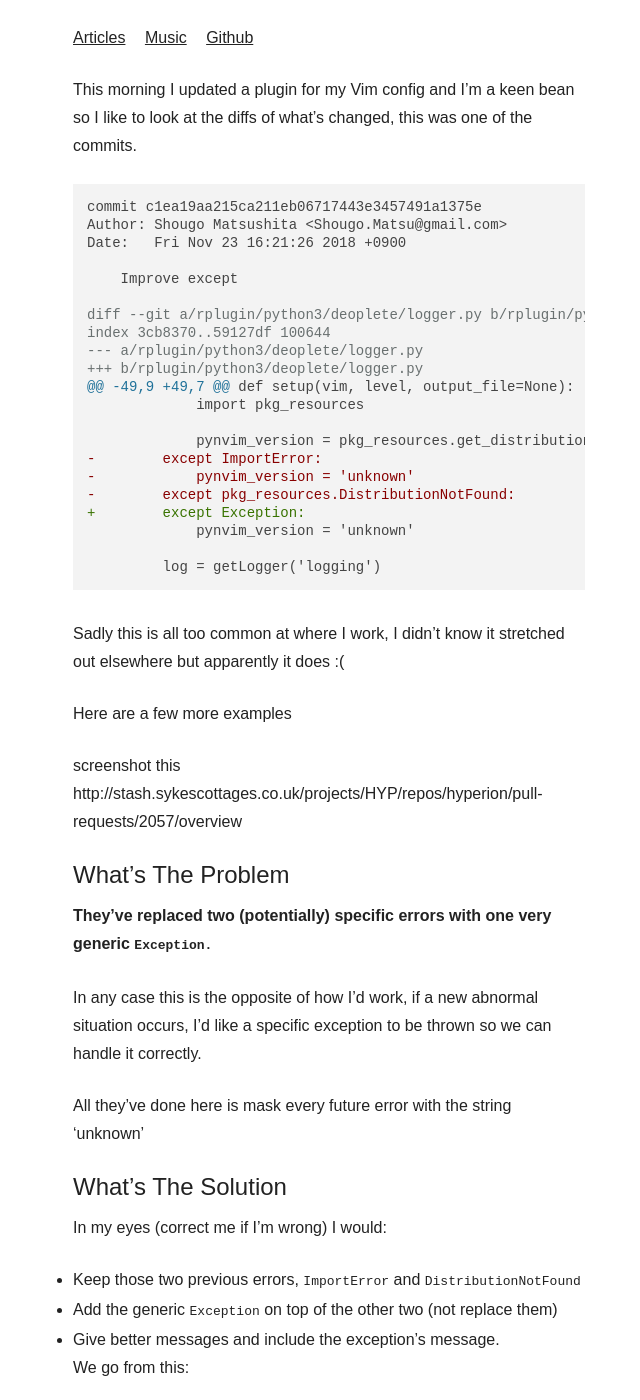
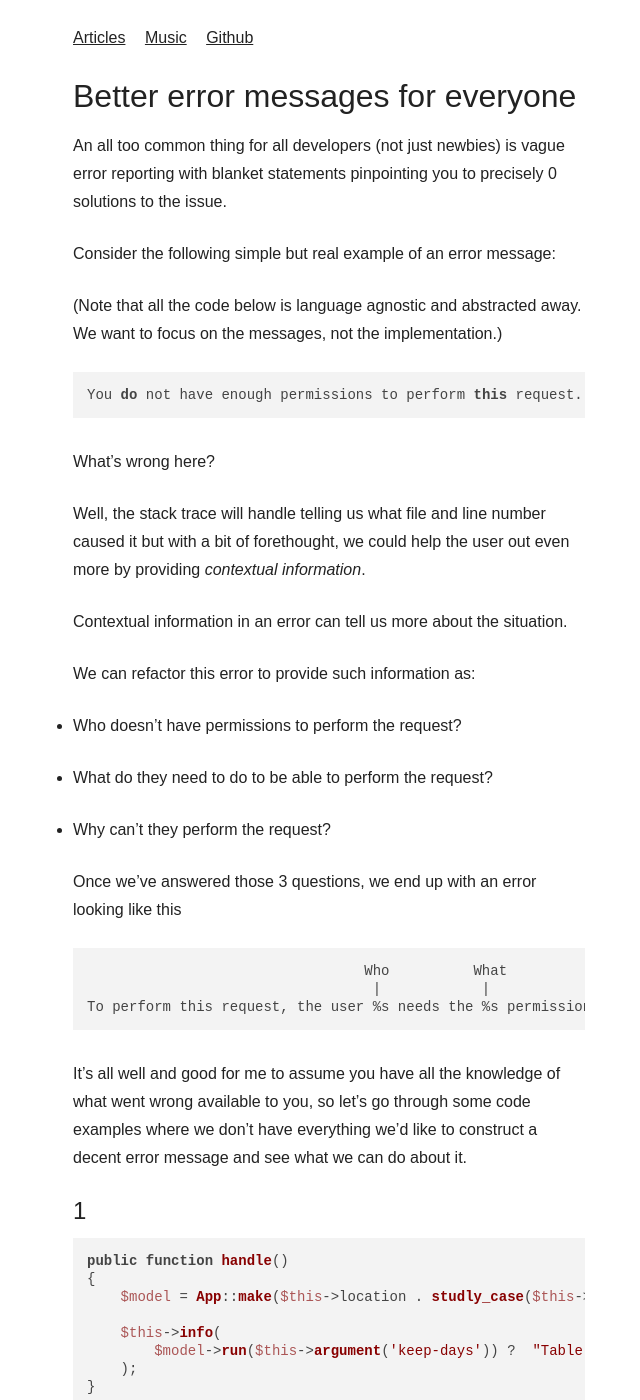
Before and after one commit to joereynolds/joereynolds.github.io, a Jekyll site: the page built from drafts/2018-11-23-your-error-messages-suck.md, in a window 1280 px wide and 1400 px high. Shown: the whole window, without its empty margins (311-951 px from the left). Built offline with Jekyll 4.4.1, drawn with Linux system fonts in a browser that asks for light colours; nearby versions of some CDN libraries; some web fonts are replaced; our own code applies the rules of GitHub Pages for plain Markdown files; some of the changed text lies outside the part shown.

Commit message:
Update error message article

````diff
--- a/drafts/2018-11-23-your-error-messages-suck.md
+++ b/drafts/2018-11-23-your-error-messages-suck.md
@@ -1,75 +1,135 @@
-This morning I updated a plugin for my Vim config and I'm a keen bean so I like
-to look at the diffs of what's changed, this was one of the commits.
+# Better error messages for everyone
+
+An all too common thing for all developers (not just newbies) is vague error
+reporting with blanket statements pinpointing you to precisely 0 solutions to
+the issue.
+
+Consider the following simple but real example of an error message:
+
+(Note that all the code below is language agnostic and abstracted away. We
+want to focus on the messages, not the implementation.)
 
 ```
-commit c1ea19aa215ca211eb06717443e3457491a1375e
-Author: Shougo Matsushita <Shougo.Matsu@gmail.com>
-Date:   Fri Nov 23 16:21:26 2018 +0900
-
-    Improve except
-
-diff --git a/rplugin/python3/deoplete/logger.py b/rplugin/python3/deoplete/logger.py
-index 3cb8370..59127df 100644
---- a/rplugin/python3/deoplete/logger.py
-+++ b/rplugin/python3/deoplete/logger.py
-@@ -49,9 +49,7 @@ def setup(vim, level, output_file=None):
-             import pkg_resources
-
-             pynvim_version = pkg_resources.get_distribution('pynvim').version
--        except ImportError:
--            pynvim_version = 'unknown'
--        except pkg_resources.DistributionNotFound:
-+        except Exception:
-             pynvim_version = 'unknown'
-
-         log = getLogger('logging')
+You do not have enough permissions to perform this request.
 ```
 
-Sadly this is all too common at where I work, I didn't know it stretched out
-elsewhere but apparently it does :(
+What's wrong here?
 
-Here are a few more examples
+Well, the stack trace will handle telling us what file and line number caused it
+but with a bit of forethought, we could help the user out even more by providing
+*contextual information*.
 
+Contextual information in an error can tell us more about the situation.
 
-screenshot this http://stash.sykescottages.co.uk/projects/HYP/repos/hyperion/pull-requests/2057/overview
+We can refactor this error to provide such information as:
 
-## What's The Problem
+- Who doesn't have permissions to perform the request?
 
-**They've replaced two (potentially) specific errors with one very generic
-`Exception.`**
+- What do they need to do to be able to perform the request?
 
-In any case this is the opposite of how I'd work, if a new abnormal situation
-occurs, I'd like a specific exception to be thrown so we can handle it
-correctly.
+- Why can't they perform the request?
 
-All they've done here is mask every future error with the string 'unknown'
-
-
-
-
-## What's The Solution
-
-In my eyes (correct me if I'm wrong) I would:
-
-- Keep those two previous errors, `ImportError` and `DistributionNotFound`
-- Add the generic `Exception` on top of the other two (not replace them)
-- Give better messages and include the exception's message.
-
-We go from this:
+Once we've answered those 3 questions, we end up with an error looking like this
 
 ```
+                                 Who          What                                    Why
+                                  |            |                                       |
+To perform this request, the user %s needs the %s permissions. They currently have the %s permissions.
+```
+
+It's all well and good for me to assume you have all the knowledge of what went
+wrong available to you, so let's go through some code examples where we
+don't have everything we'd like to construct a decent error message
+and see what we can do about it.
+
+## 1
 
 ```
+public function handle()
+{
+    $model = App::make($this->location . studly_case($this->argument('model')));
 
-To this:
+    $this->info(
+        $model->run($this->argument('keep-days')) ?  "Table(s) pruned": "Something went wrong"
+    );
+}
+```
+
+This error's tricky since we don't actually throw or catch any exceptions.
+Unless we refactor the code, the best we can hope for with this amount of
+information is something along the lines of:
 
 ```
+public function handle()
+{
+    $model = App::make($this->location . studly_case($this->argument('model')));
+    $errorMessage = "There was an error pruning tables"
+
+    $this->info(
+        $model->run($this->argument('keep-days')) ?  "Table(s) pruned": $errorMessage
+    );
+}
+```
+
+True, it's not that much better but at least now if we see this output, we know
+where it's come from. Still, If the code had thrown exceptions in the first
+place we could catch and report on this properly.
+
+## 2
 
 ```
+protected $error = 'This user is already unlocked.';
+```
 
+Could be
 
+```
+protected $error = 'The user %s is already unlocked.';
+```
 
-# TODO
+Again, quite a simple message with not much going on. In this case, it'd be
+useful to know what user is trying to be unlocked.
 
-The PR doesn't actually change the message, it changes the pynvim version, still
-it should alert or something anyway
+## 3
+
+Going back to our very first example, we have:
+
+```
+protected $error = 'You do not have enough permissions to perform this request.';
+```
+
+This could be transformed to supply mountains of information to the user:
+
+```
+protected $error = 'To perform this request, the user %s needs the %s permissions. They currently have the %s permissions.';
+```
+
+Actually doing this is a bit more tricky as it would rely on us pulling all of
+this data (The groups the user's in, the groups the user needs to be in, and the
+username). We're also expected to make our code a bit heavier for
+the sake of a better user experience.
+
+## User Experience beats your ego
+
+I've fallen into this trap before. Being hesitant to 'clog' up the code because
+I don't want to sully my work for the sake of better errors (which seemed
+unimportant to me at the time).
+
+All I can say is you need to drop your ego off at the door. Users use your code,
+not you. You code for them, write better exceptions/logs for them too.
+
+An instance of this can be found in one of my projects, [mort](https://github.com/joereynolds/mort). `mort` was my first dive into a proper CLI and also my first look at Typescript.
+
+It logs all over the place and very verbosely, it features the following logging:
+
+- 3 different verbosity levels,
+    - `-v` (display the file being operated on),
+    - `-vv` (displays level 1 + the command generated by `mort`)
+    - `vvv`  (displays levels 1 + 2 + displays all of the searches it's
+      performing.)
+
+- A message on failure of opening a file, and the name of the file.
+
+- A warning emitted when a user does not have a program installed (and a
+  subsequent warning to let the user know we have found and are using an
+  alternative).
````
